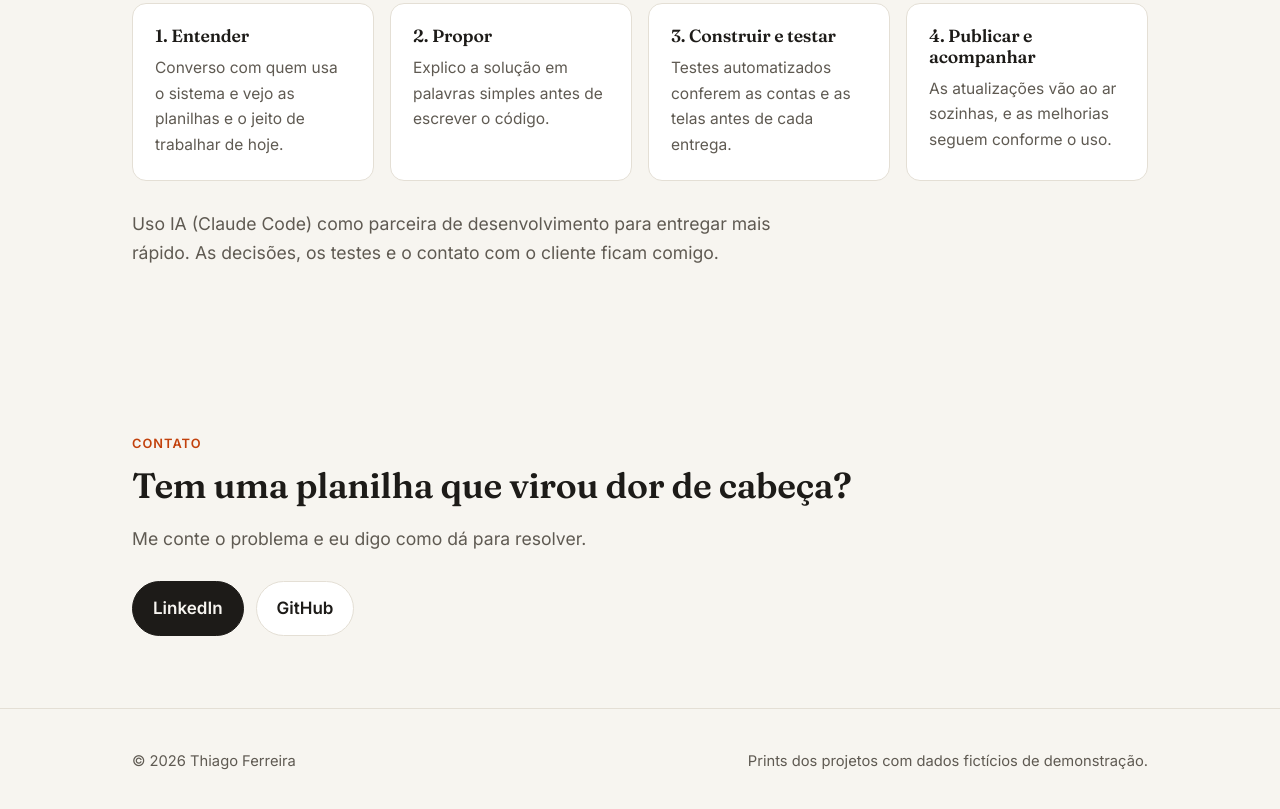
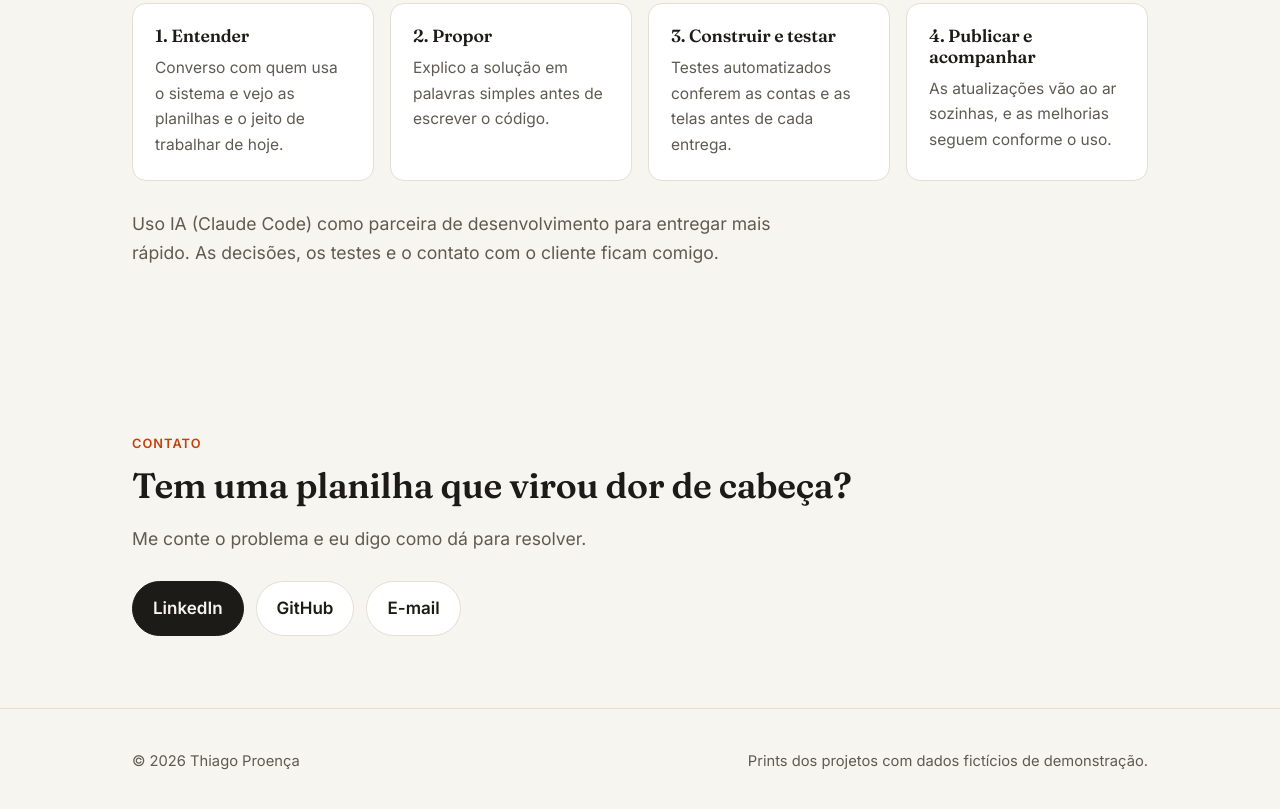
Before and after one commit to devthiagoferreira96-hue/devthiagoferreira96-hue.github.io, a plain HTML site: page index.html in a window 1280 px wide. Shown: the part 1420-2229 px from the top of the page. Drawn offline with Linux system fonts and the light colour scheme.

Commit message:
Nome Thiago Proença e botão de e-mail
Co-Authored-By: Claude Opus 5.5 <noreply@anthropic.com>

```diff
--- a/index.html
+++ b/index.html
@@ -3,9 +3,9 @@
 <head>
   <meta charset="utf-8">
   <meta name="viewport" content="width=device-width, initial-scale=1">
-  <title>Thiago Ferreira · Desenvolvedor</title>
-  <meta name="description" content="Portfólio de Thiago Ferreira: sistemas web sob medida para pequenos negócios.">
-  <meta property="og:title" content="Thiago Ferreira · Desenvolvedor">
+  <title>Thiago Proença · Desenvolvedor</title>
+  <meta name="description" content="Portfólio de Thiago Proença: sistemas web sob medida para pequenos negócios.">
+  <meta property="og:title" content="Thiago Proença · Desenvolvedor">
   <meta property="og:description" content="Sistemas web sob medida para pequenos negócios.">
   <meta property="og:image" content="img/caixa-resina/projecao.webp">
   <link rel="preconnect" href="https://fonts.googleapis.com">
@@ -80,7 +80,7 @@
         <div class="acoes">
           <a class="botao primario" href="https://www.linkedin.com/in/thiago-proen%C3%A7a-3567a3385" target="_blank" rel="noopener">LinkedIn</a>
           <a class="botao" href="https://github.com/devthiagoferreira96-hue" target="_blank" rel="noopener">GitHub</a>
-          <!-- E-mail: <a class="botao" href="mailto:SEU-EMAIL">E-mail</a> -->
+          <a class="botao" href="mailto:dev.thiagoferreira96@gmail.com">E-mail</a>
         </div>
       </div>
     </section>
@@ -88,7 +88,7 @@
 
   <footer class="rodape">
     <div class="conteiner">
-      <span>© 2026 Thiago Ferreira</span>
+      <span>© 2026 Thiago Proença</span>
       <span>Prints dos projetos com dados fictícios de demonstração.</span>
     </div>
   </footer>
```
Also changed, not shown: projetos/caixa-resina.html (+2 -2 lines), 1 other file.
